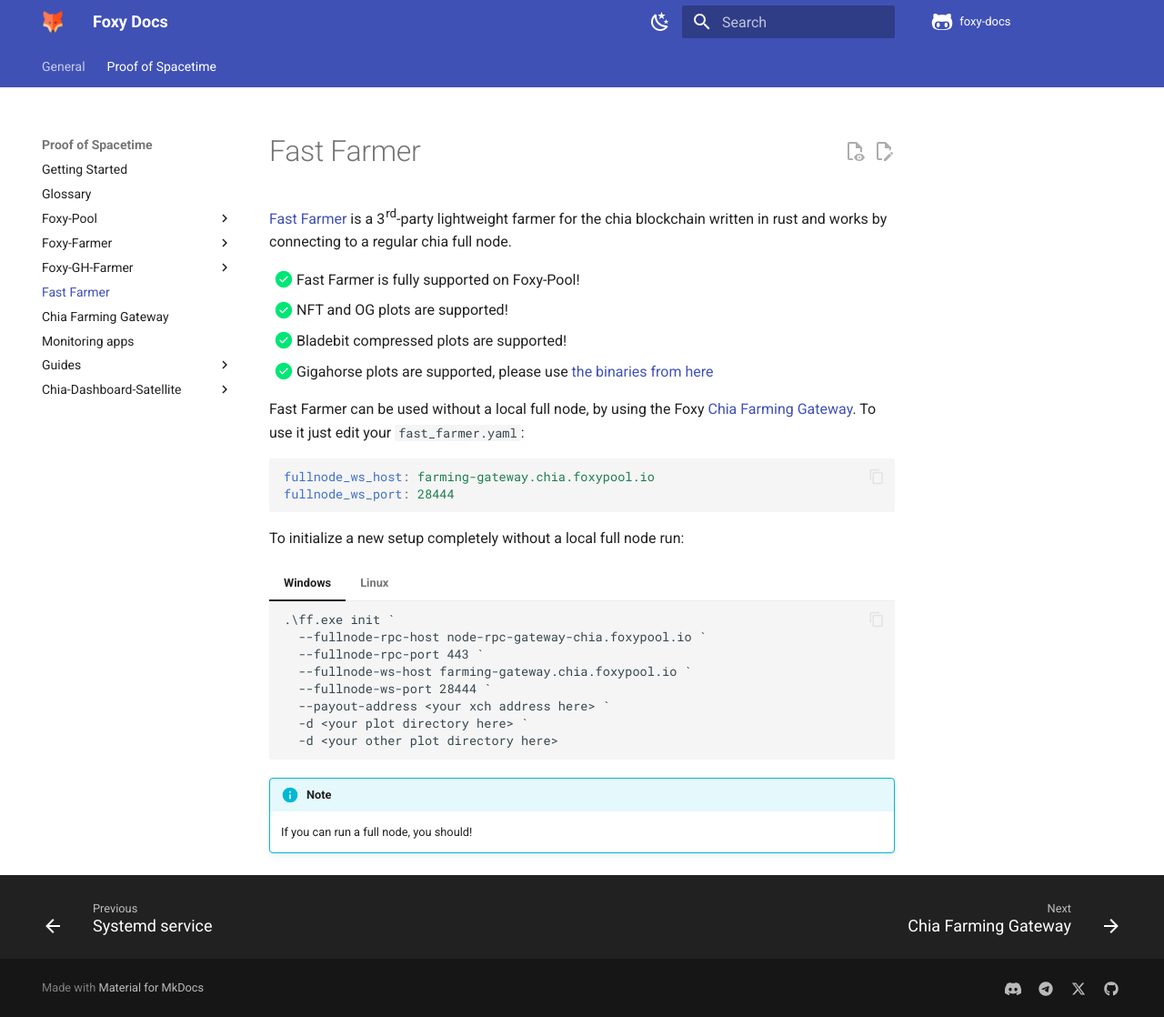
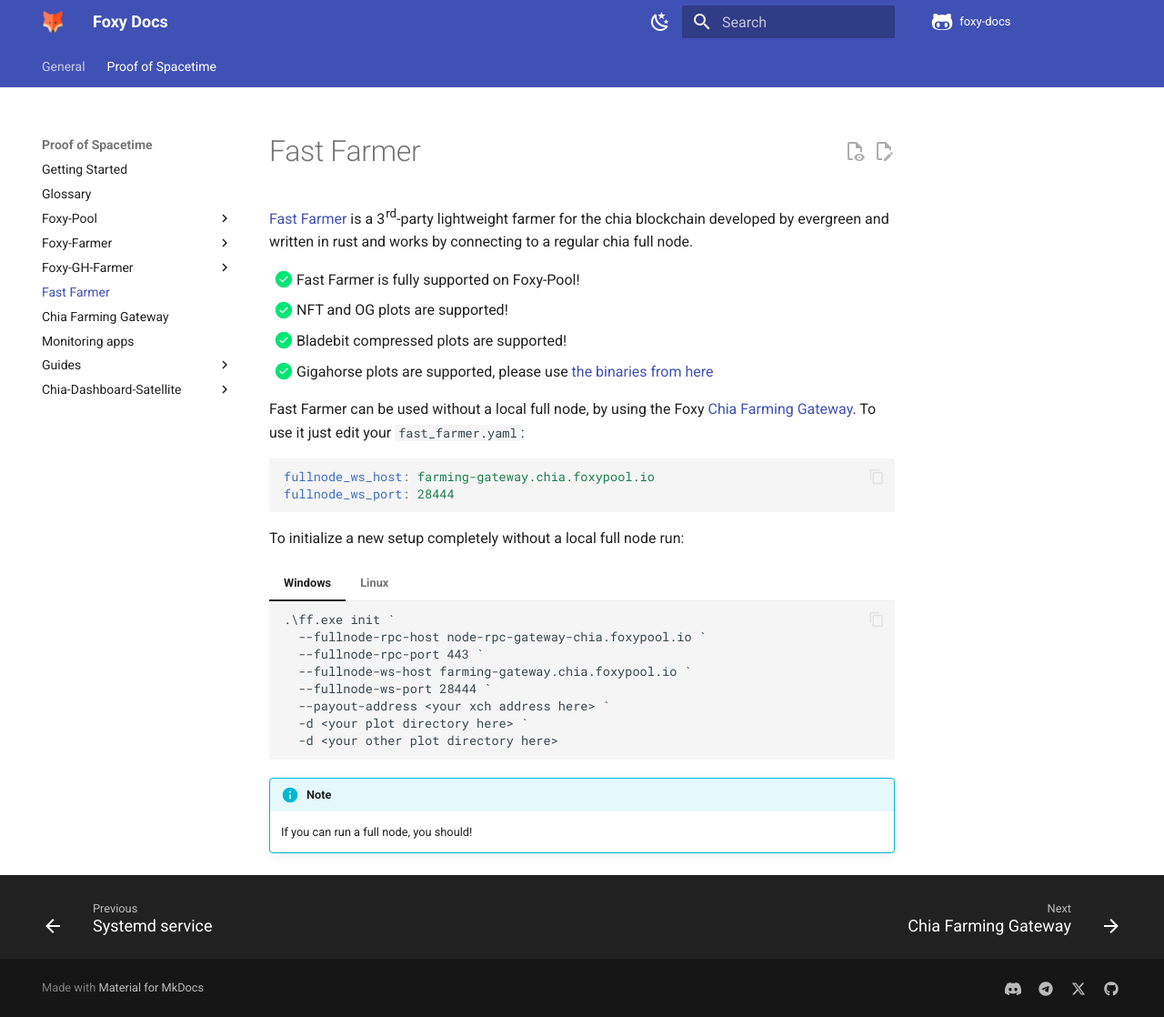
Before and after one commit to foxypool/docs, an MkDocs documentation site: the page built from docs/proof-of-spacetime/fast-farmer/index.md, in a window 1280 px wide and 1118 px high. Shown: the whole window at 91% size. Built offline with MkDocs 1.6.1 and Material for MkDocs 9.7.7, drawn with Linux system fonts in a browser that asks for light colours; comment, search, counter and statistics services are not loaded.

Commit message:
Add note on fast farmer dev

```diff
--- a/docs/proof-of-spacetime/fast-farmer/index.md
+++ b/docs/proof-of-spacetime/fast-farmer/index.md
@@ -2,7 +2,7 @@
 title: Fast Farmer
 ---
 
-[Fast Farmer](https://github.com/GalactechsLLC/dg_fast_farmer){target=_blank} is a 3rd-party lightweight farmer for the chia blockchain written in rust and works by connecting to a regular chia full node.
+[Fast Farmer](https://github.com/GalactechsLLC/dg_fast_farmer){target=_blank} is a 3rd-party lightweight farmer for the chia blockchain developed by evergreen and written in rust and works by connecting to a regular chia full node.
 
 - [x] Fast Farmer is fully supported on Foxy-Pool!
 - [x] NFT and OG plots are supported!
```
